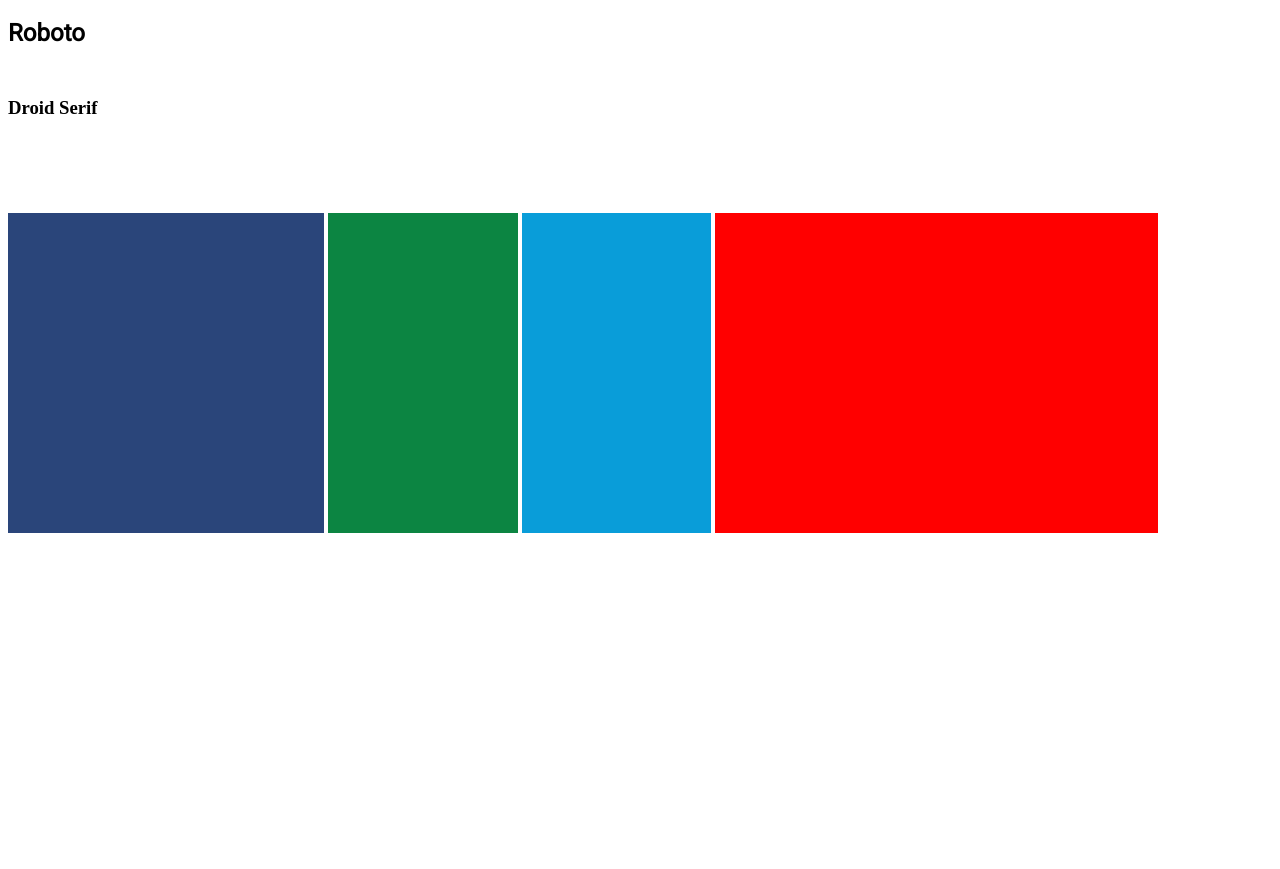
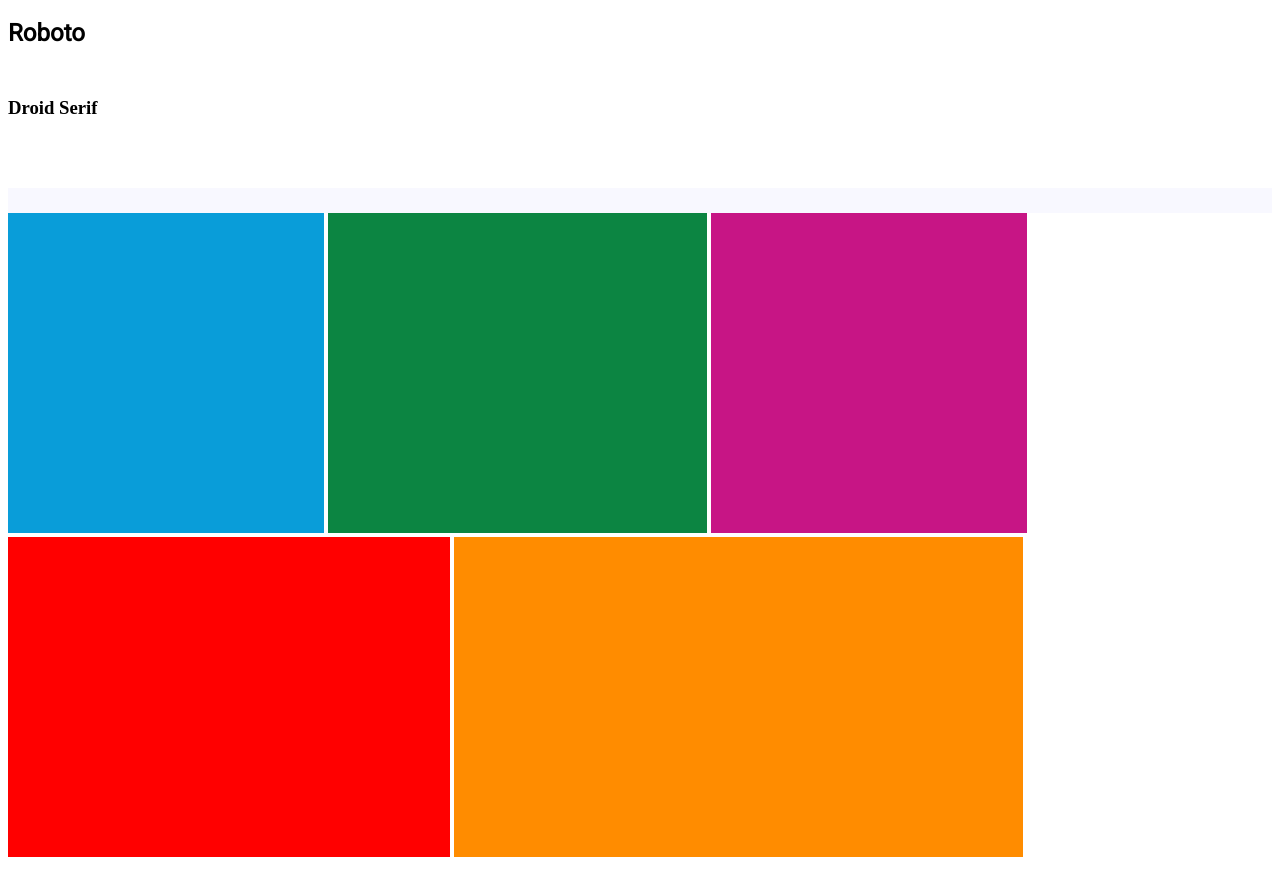
Before and after one commit to kemairichardson/Website, a plain HTML site: page index.html in a window 1280 px wide. Shown: the part 72-941 px from the top of the page. Before the commit the page ends 800 px from the top, so only its background shows below. Drawn offline with Linux system fonts and the light colour scheme; files that its build step writes are made by us from their sources; a web font is replaced by a local one.

Commit message:
Add files via upload

```diff
--- a/colors.css
+++ b/colors.css
@@ -6,21 +6,21 @@
 }
 
 .white {
-	  background-color: #fff;
+	  background-color: #F8F8FF;
 	  min-height:25px;
 }
 
-.light_green {
-  background-color: #2a457a;
+.pink {
+  background-color: #C71585;
    width: 25%;
  height:40vh;
  display: inline-block;
 
 }
 
-.yellow {
+.darkblue {
  background-color: #099dd9;
-   width: 15%;
+ width: 25%;
  height:40vh;
  display: inline-block;
 
@@ -28,7 +28,7 @@
 
 .green {
  background-color: #0c8542;
-   width: 15%;
+ width: 30%;
  height:40vh;
  display: inline-block;
 
@@ -40,3 +40,9 @@
  height:40vh;
  display: inline-block;
 }
+ .orange{
+ background-color: #FF8C00;
+ width: 45%;
+ height:40vh;
+ display: inline-block;
+}
--- a/fonts.css
+++ b/fonts.css
@@ -1,3 +1,4 @@
+
 /* Check out different fonts here: https://fonts.google.com/ */
 
 h1 {
--- a/index.html
+++ b/index.html
@@ -8,7 +8,7 @@
 		<meta name="viewport" content="width=device-width, initial-scale=1.0">
 		<link href="https://fonts.googleapis.com/css?family=Baloo+Bhaijaan|Droid+Serif|Roboto" rel="stylesheet">
 		<link rel="stylesheet" type="text/css" href="fonts.css">
-	<link rel="stylesheet" type="text/css" href="colors.css">
+	<link rel="stylesheet" type="text/css" href="css/colors.css">
 
 	</head>
 
@@ -19,12 +19,12 @@
 		<h2>Roboto</h2>
 		<h3>Droid Serif</h3>
 
-
-		<div class="white"></div>
-		<div class="box light_green"></div>
+		<div class="box white"></div>
+		<div class="box darkblue"></div>
 		<div class="box green"></div>
-		<div class="box yellow"></div>
+		<div class="box pink"></div>
 		<div class="box red"></div>
+		<div class="box orange"></div>
 
 
 	</body>
```
Lines whose indentation alone changed are shown as unchanged.
